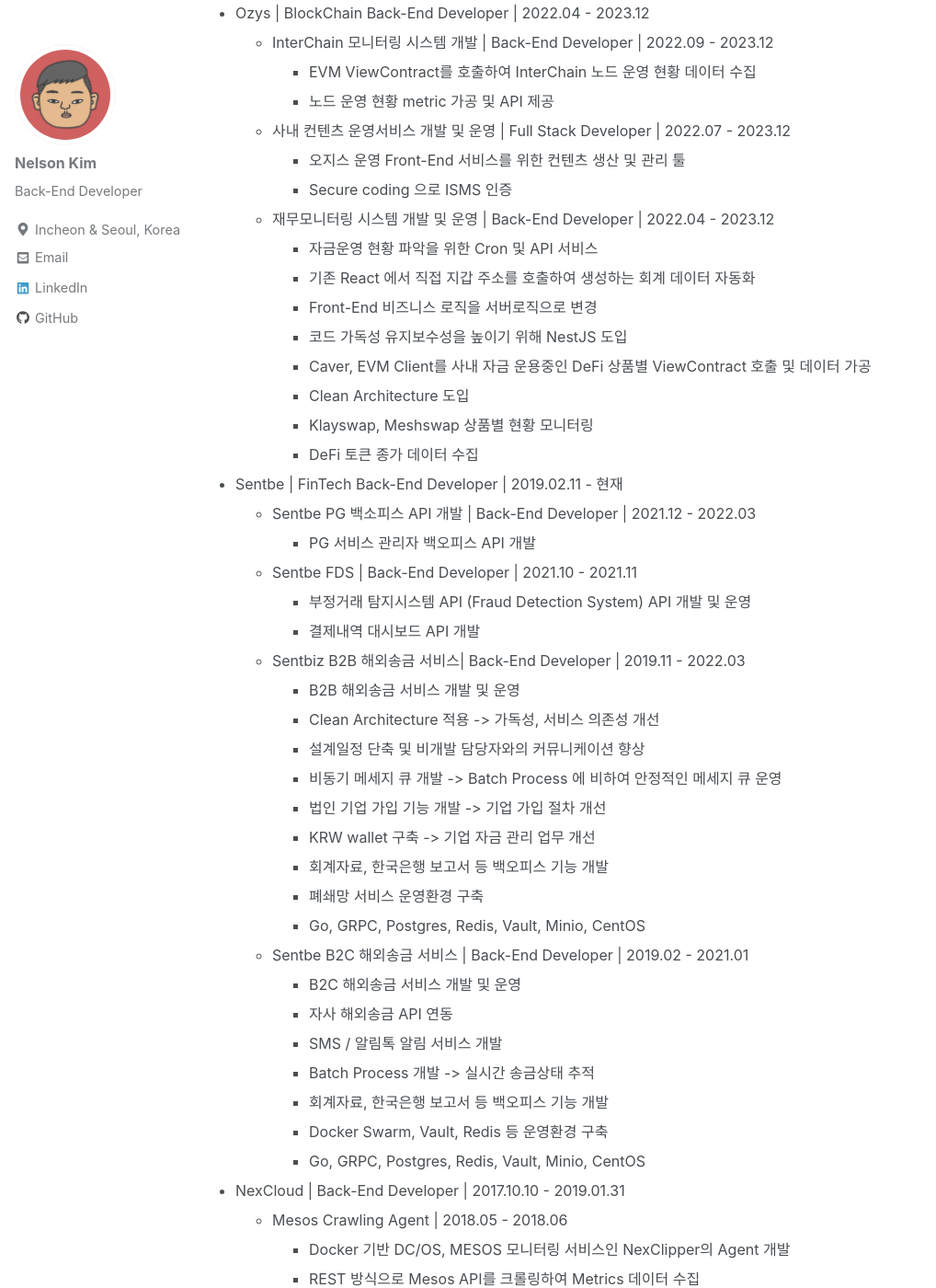
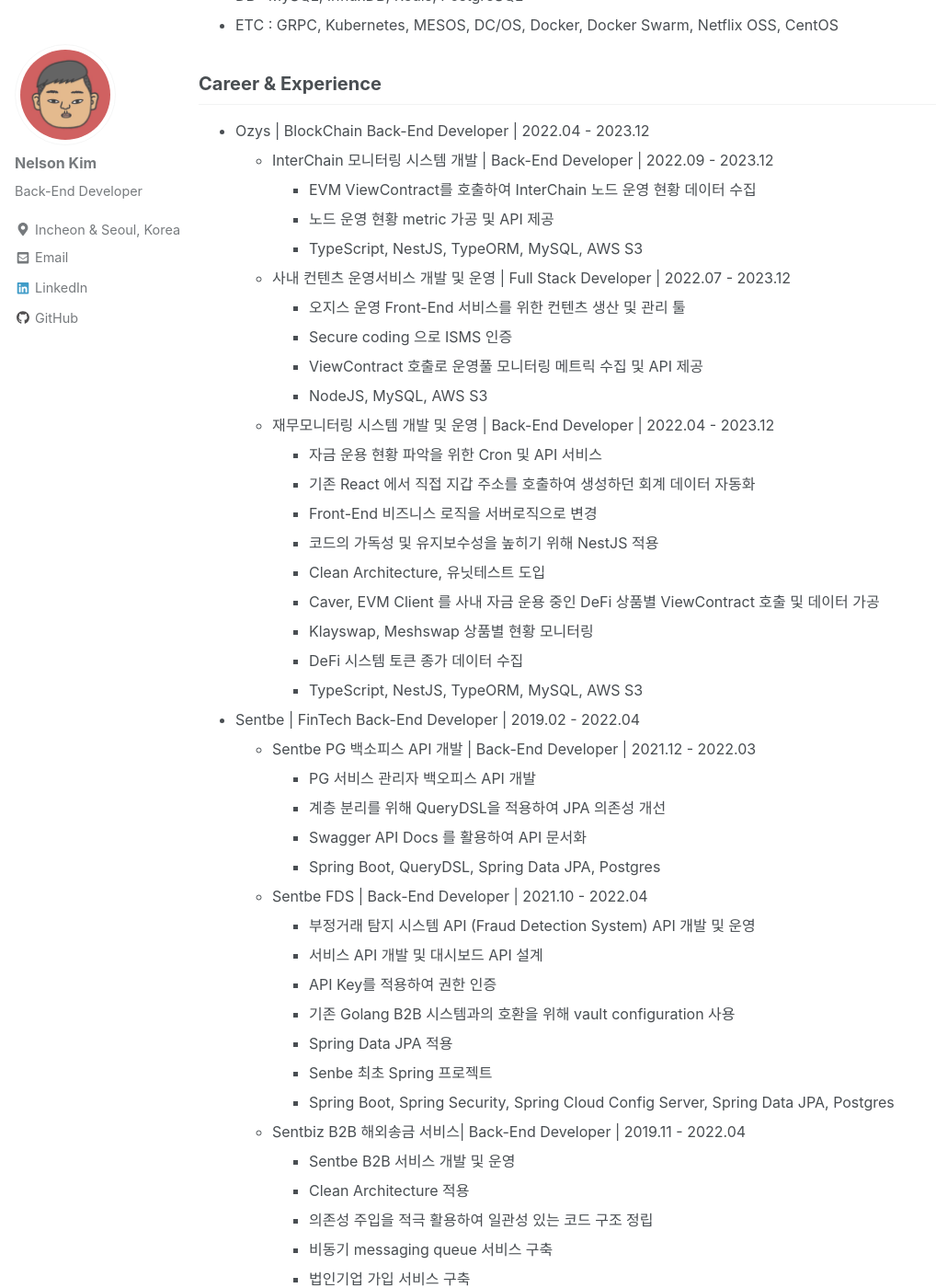
Before and after one commit to ssipflow/ssipflow.github.io, a Jekyll site: the page built from _pages/about-me.md, in a window 1280 px wide and 1400 px high, scrolled down 1026 px. Shown: the whole window at 92% size, without its empty margins (0-1018 px from the left). Built offline with Jekyll 4.4.1, drawn with Linux system fonts in a browser that asks for light colours; nearby versions of some CDN libraries; comment, search, counter and statistics services are not loaded; some of the changed text lies outside the part shown.

Commit message:
update about-me

```diff
--- a/_pages/about-me.md
+++ b/_pages/about-me.md
@@ -9,9 +9,13 @@
 E-MAIL: [ssipflow@gmail.com](mailto:ssipflow@gmail.com)
 GitHub: [https://github.com/ssipflow](https://github.com/ssipflow)
 
-* 핀테크, 블록체인 백엔드 개발자.
-* 근본, 성능, 가독성을 중요하게 여기는 개발자.
-* 늘 발전을 원하는 개발자.
+* 비즈니스 로직이 한눈에 보이는 간결한 코드를 지향합니다.
+* 평균 60~70%의 테스트 커버리지를 유지합니다.
+* 블록체인 DeFi 자금 운용 백오피스 서비스 개발 경험 보유
+* B2B/B2C 해외송금 서비스 개발 및 운영 경험, 핀테크 도메인 전문성 보유
+* 클린 아키텍처 도입을 통한 안정성, 성능, 가독성 개선
+* 도메인 기반 용어 활용으로 개발자/비개발자 간 커뮤니케이션 개선
+* 새로운 기술에 빠르게 적응하고 적용하는 개발자
 
 ## Education
 * 인하대학교 \| 2013.03 - 2016.02
@@ -33,39 +37,50 @@
     * InterChain 모니터링 시스템 개발 \| Back-End Developer \| 2022.09 - 2023.12
         * EVM ViewContract를 호출하여 InterChain 노드 운영 현황 데이터 수집
         * 노드 운영 현황 metric 가공 및 API 제공
+        * TypeScript, NestJS, TypeORM, MySQL, AWS S3
 
     * 사내 컨텐츠 운영서비스 개발 및 운영 \| Full Stack Developer \| 2022.07 - 2023.12
         * 오지스 운영 Front-End 서비스를 위한 컨텐츠 생산 및 관리 툴
         * Secure coding 으로 ISMS 인증
+        * ViewContract 호출로 운영풀 모니터링 메트릭 수집 및 API 제공
+        * NodeJS, MySQL, AWS S3
 
     * 재무모니터링 시스템 개발 및 운영 \| Back-End Developer \| 2022.04 - 2023.12
-        * 자금운영 현황 파악을 위한 Cron 및 API 서비스
-        * 기존 React 에서 직접 지갑 주소를 호출하여 생성하는 회계 데이터 자동화
+        * 자금 운용 현황 파악을 위한 Cron 및 API 서비스
+        * 기존 React 에서 직접 지갑 주소를 호출하여 생성하던 회계 데이터 자동화
         * Front-End 비즈니스 로직을 서버로직으로 변경
-        * 코드 가독성 유지보수성을 높이기 위해 NestJS 도입
-        * Caver, EVM Client를 사내 자금 운용중인 DeFi 상품별 ViewContract 호출 및 데이터 가공
-        * Clean Architecture 도입
+        * 코드의 가독성 및 유지보수성을 높히기 위해 NestJS 적용
+        * Clean Architecture, 유닛테스트 도입
+        * Caver, EVM Client 를 사내 자금 운용 중인 DeFi 상품별 ViewContract 호출 및 데이터 가공
         * Klayswap, Meshswap 상품별 현황 모니터링
-        * DeFi 토큰 종가 데이터 수집
+        * DeFi 시스템 토큰 종가 데이터 수집
+        * TypeScript, NestJS, TypeORM, MySQL, AWS S3
 
-* Sentbe \| FinTech Back-End Developer \| 2019.02.11 - 현재
+* Sentbe \| FinTech Back-End Developer \| 2019.02 - 2022.04
     * Sentbe PG 백소피스 API 개발 \| Back-End Developer \| 2021.12 - 2022.03
         * PG 서비스 관리자 백오피스 API 개발
+        * 계층 분리를 위해 QueryDSL을 적용하여 JPA 의존성 개선
+        * Swagger API Docs 를 활용하여 API 문서화
+        * Spring Boot, QueryDSL, Spring Data JPA, Postgres
 
-    * Sentbe FDS \| Back-End Developer \| 2021.10 - 2021.11
-        * 부정거래 탐지시스템 API (Fraud Detection System) API 개발 및 운영
-        * 결제내역 대시보드 API 개발
+    * Sentbe FDS \| Back-End Developer \| 2021.10 - 2022.04
+        * 부정거래 탐지 시스템 API (Fraud Detection System) API 개발 및 운영
+        * 서비스 API 개발 및 대시보드 API 설계
+        * API Key를 적용하여 권한 인증
+        * 기존 Golang B2B 시스템과의 호환을 위해 vault configuration 사용
+        * Spring Data JPA 적용
+        * Senbe 최초 Spring 프로젝트
+        * Spring Boot, Spring Security, Spring Cloud Config Server, Spring Data JPA, Postgres
 
-    * Sentbiz B2B 해외송금 서비스\| Back-End Developer \| 2019.11 - 2022.03
-        * B2B 해외송금 서비스 개발 및 운영
-        * Clean Architecture 적용 -> 가독성, 서비스 의존성 개선
-        * 설계일정 단축 및 비개발 담당자와의 커뮤니케이션 향상
-        * 비동기 메세지 큐 개발 -> Batch Process 에 비하여 안정적인 메세지 큐 운영
-        * 법인 기업 가입 기능 개발 -> 기업 가입 절차 개선
-        * KRW wallet 구축 -> 기업 자금 관리 업무 개선
-        * 회계자료, 한국은행 보고서 등 백오피스 기능 개발
+    * Sentbiz B2B 해외송금 서비스\| Back-End Developer \| 2019.11 - 2022.04
+        * Sentbe B2B 서비스 개발 및 운영
+        * Clean Architecture 적용
+        * 의존성 주입을 적극 활용하여 일관성 있는 코드 구조 정립
+        * 비동기 messaging queue 서비스 구축
+        * 법인기업 가입 서비스 구축
+        * 회계자료, 한국은행 보고서 등 백오피스 기능 구현
         * 폐쇄망 서비스 운영환경 구축
-        * Go, GRPC, Postgres, Redis, Vault, Minio, CentOS
+        * Go, GRPC, Clean Architecture, Postgres ORM
 
     * Sentbe B2C 해외송금 서비스 \| Back-End Developer \| 2019.02 - 2021.01
         * B2C 해외송금 서비스 개발 및 운영
```
